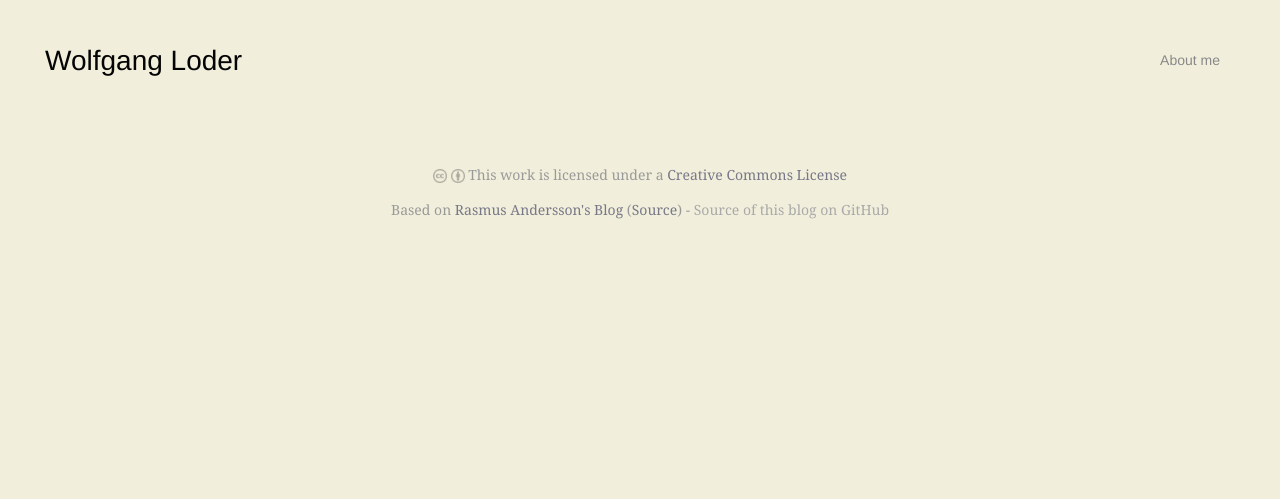
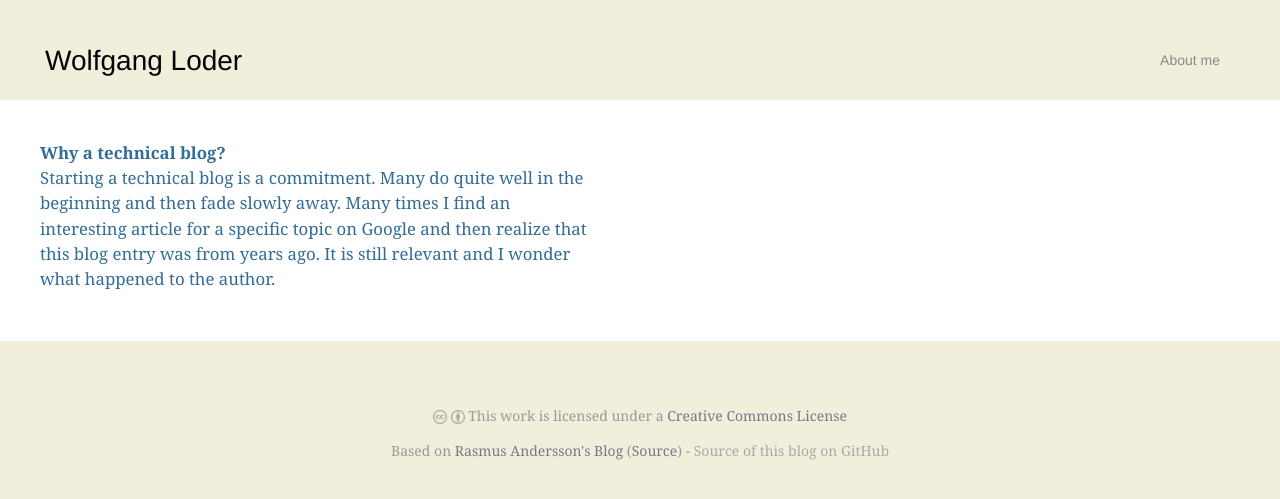
Before and after one commit to kujua/kujua.github.io, a Jekyll site: the page built from index.html, in a window 1280 px wide. Shown: the top 499 px of the page. Built offline with Jekyll 4.4.1, drawn with Linux system fonts in a browser that asks for light colours.

Commit message:
why a blog - published
other entries in draft; various changes to variables and structure

```diff
--- /dev/null
+++ b/_posts/2015-01-01-why-a-blog.md
@@ -0,0 +1,23 @@
+---
+layout: post
+title: Why a technical blog?
+updated: Feb 2015
+sortorder: 2000-01-01
+ignoredate: 1
+---
+
+**Starting a technical blog is a commitment. Many do quite well in the beginning and then fade slowly away. Many times I find an interesting article for a specific topic on Google and then realize that this blog entry was from years ago. It is still relevant and I wonder what happened to the author.**
+
+Scott Hanselman wrote about the '501 programmer' many years ago. Developers who take information from the internet for their work, but never contribute, go home at 1 minute past 5 and don't care about the work they left. In all honesty, he did not say it like this and his posts since that time show how much he thinks that the family (and not the job) is in the middle of everyone's life. But the opinion at that time hit.
+
+Well, I was one of those what I would call 'shadow programmers'. It is easy to explain why and I don't need to repeat the widespread discussion of Scott's article here. For more than 20 years I was in contracts with secrecy clauses. I could have written about some of the solutions I found, but then I would have been forced to invent completely new examples. Publishing even parts of the actual source code from my contract work was prohibited. And before you risk a potential lawsuit you just leave it.
+
+It is not a satisfying situation, but at least the hint of an explanation.
+
+A year ago I changed the way I work., partly forced on me by the move to live with my Kenyan wife in her home country. It also was a long planned move to develop my own products and being independent of contracts.
+
+This move was - not only career~wise - very liberating. I had done some own little products before, but now I can plan big and bold. I can decide the architecture and technology stack without having to adhere to constraints. I can use the best tools for the job. Of course, this is difficult as well. In a contract, the company that pays your daily rate just tells you to use this language, that framework etc. Even if you know that is not the best choice and voice your opinion they probably will override you.
+
+Once I knew that I can share freely code, thoughts and anything else, I decided to create this blog, this committment to deliver content, free from constraints.
+
+The technology I discuss here is diverse amd not restricted. You can find here various software paradigms, hardware and academic theories. There are no ads, paid articles or biased opinions. Just a technology blog from a guy who is passionate about software development.
--- a/about/index.html
+++ b/about/index.html
@@ -9,5 +9,9 @@ layout: simplepage
   <p>He successfully rejected all calls for management roles and remained hands-on until now.</p>
   <p>His journey went from Assembler and C to C++ and Java to C# and F# and JavaScript, from Waterfall To Agile, from Imperative to Declarative and other paradigm changes too many to list and remember.</p>
   <p>Most of his career Wolfgang was a contracting 'Enterprise Developer', so the introduction of 'new' languages, frameworks and concepts is very slow in this field. Once he decided to develop his own products he was free of such constraints and ventured into all sorts of paradigms, be it NoSQL or functional and evaluating all the latest ideas, crazy or not. In other words, he has fun developing software.</p>
-  <p>Wolfgang was born in Vienna, Austria and lives in the UK and Kenya.</p>
+  <p>Wolfgang was born in Vienna, Austria and moves between the UK, Austria and Kenya.</p>
 </div>
+<div>
+  More about the reason for the blog can be found in this post:
+  <a href="{% post_url 2015-01-01-why-a-blog %}">Why a technical blog?</a>
+</div>
--- a/css/screen.scss
+++ b/css/screen.scss
@@ -247,6 +247,11 @@ div.content.intro {
 div.posts div.end {
   padding:40px;
   text-align:center;
+}
+
+.grid-image-wrapper {
+    width:250px;
+    height: 150px;
 }
 
 /* --------------------------------------------------------------------------------------------- */
--- a/index.html
+++ b/index.html
@@ -2,23 +2,41 @@
 title: Kujua IT Blog
 layout: default
 ---
+<!-- {% assign tutorials = (site.pages | where: "layout" , "java-tutorials") %}
+{% for page in tutorials %}
+// do some work
+{% endfor %} -->
+
 <div class="posts">
   <div class="content full-bleed" id="recent-posts">
-    {% for post in site.posts limit:25 %}<a
+    {% assign sorted_posts = (site.posts | sort: 'sortorder') %}
+    {% for post in sorted_posts limit:25 %}<a
     href="{{ post.url }}" class="post-excerpt{% if post.photo_url %} photo{% endif %}">
     <div class="padded-content">
       <div class="title">{{ post.title }}</div>
       {% if post.photo_url %}
         <div class="image" style="background-image:url('{{ post.photo_url }}')"></div>
       {% else %}
-      <!-- <div class="title">{{ post.title }}</div> -->
+        {% unless post.ignoredate == 1 %}
           <info datetime="{{ page.date | date: "%Y-%m-%d" }}">
             {{ post.date | date: "%b %Y" }}
           </info>
+          {% if post.updated %}
+            <info>
+              <div>  (updated: {{ post.updated }})</div>
+            </info>
+          {% endif %}
+        {% endunless %}
+        {% if post.photo-front-url %}
+          <div class="{{post.photo-front-class}}" style="background-image:url('{{ post.photo-front-url }}');"></div>
+        {% endif %}
         {% if post.description %}
           <span class="body">{{ post.description | strip_html }}</span>
         {% else %}
           <span class="body">{{ post.excerpt | strip_html }}</span>
+        {% endif %}
+        {% if post.photo-end-url %}
+          <div class="{{post.photo-end-class}}" style="background-image:url('{{ post.photo-end-url }}');"></div>
         {% endif %}
         {% endif %}<!-- post.photo_url -->
     </div>
```
Also changed, not shown: _drafts/2015-01-01-why-a-blog.md (deleted, +0 -4 lines), _drafts/2015-02-15-book-erlang-and-elixir-for-imperative-programmers.md (+3 -1 lines), _drafts/2015-02-17-book-web-applications-with-elm.md (+1 -0 lines), _drafts/2015-02-20-time-with-aurelia.md (+1 -0 lines), _drafts/2015-02-27-container-solutions.md (added, +59 -0 lines), _layouts/post.html (+4 -3 lines), 4 other files. Lines whose indentation alone changed are shown as unchanged.
